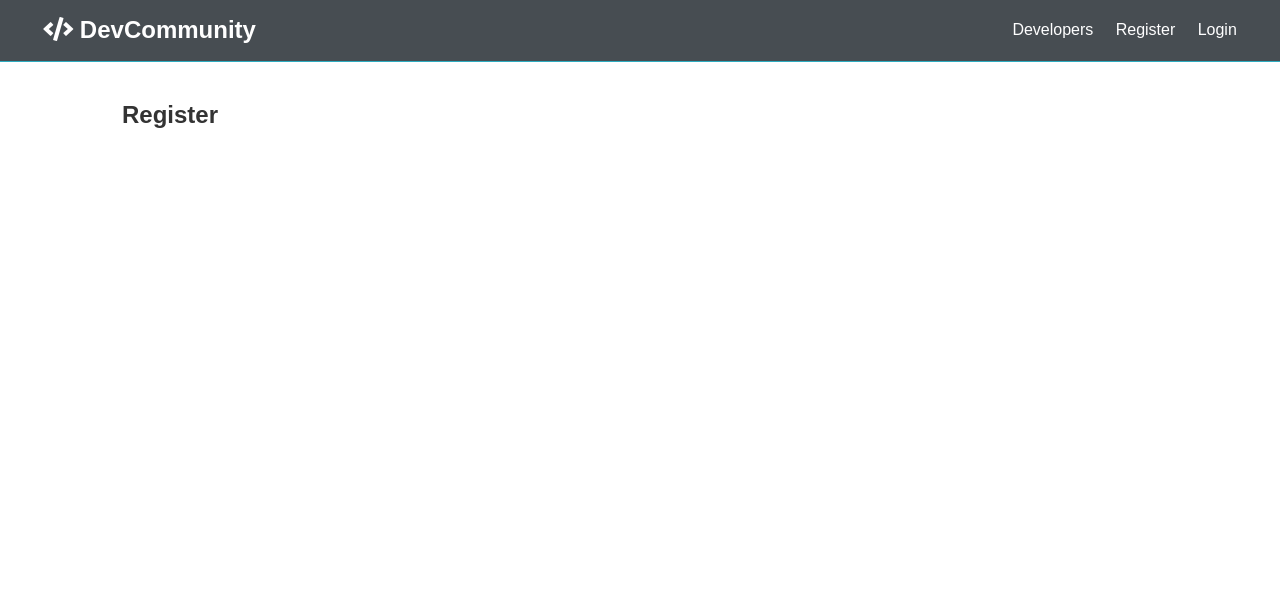
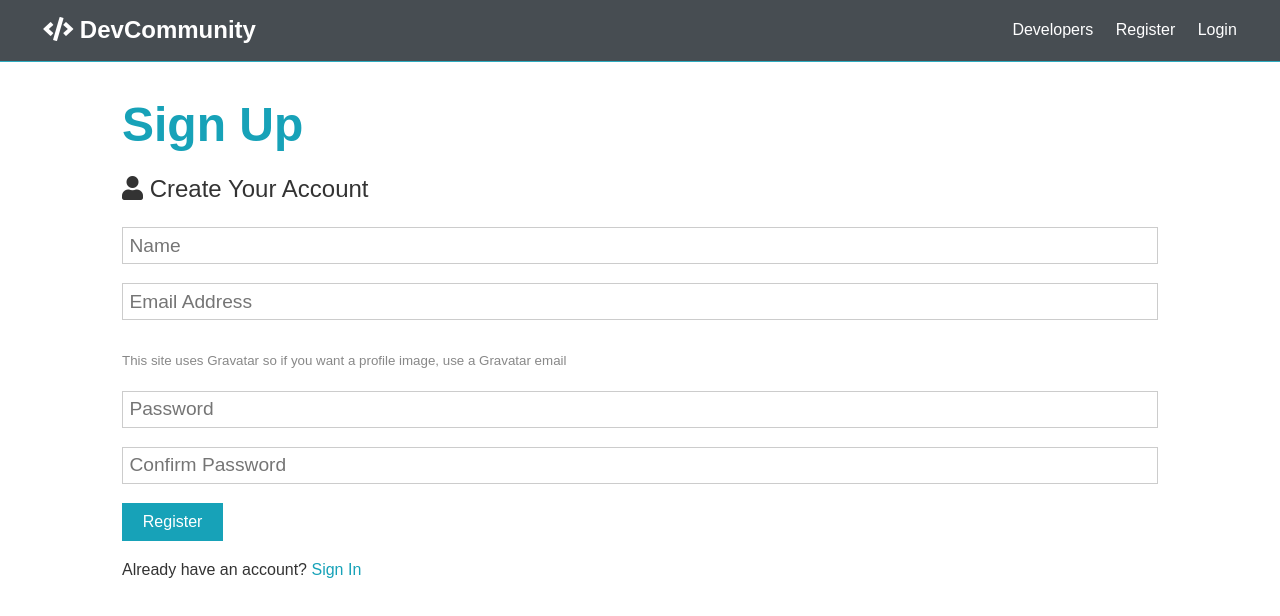
Before and after one commit to Sultan-75/social-network, a React (Create React App) app in the folder frontend/: page /register in a window 1280 px wide. Shown: the top 616 px of the page. Built offline with nearby package versions, Linux system fonts and the light colour scheme.

Commit message:
create register page and handle state

```diff
--- a/frontend/src/components/auth/Register.js
+++ b/frontend/src/components/auth/Register.js
@@ -1,9 +1,111 @@
-import React from "react";
+import React, { useState } from "react";
+import axios from "axios";
+
+const INTIAL_STATE = {
+  name: "",
+  email: "",
+  password: "",
+  confirmPassword: "",
+};
 
 const Register = () => {
+  const [formData, setFormData] = useState(INTIAL_STATE);
+  const { name, email, password, confirmPassword } = formData;
+  const formHandling = (e) => {
+    setFormData({ ...formData, [e.target.name]: e.target.value });
+    // console.log(formData);
+  };
+  const onSubmit = async (e) => {
+    e.preventDefault();
+    if (password !== confirmPassword) {
+      console.log("Password doesn't match");
+    } else {
+      // console.log(formData);
+      const newUser = {
+        name,
+        email,
+        password,
+      };
+
+      try {
+        const config = {
+          headers: {
+            "Content-Type": "application/json",
+          },
+        };
+
+        const body = JSON.stringify(newUser);
+
+        const res = await axios.post("/api/users", body, config);
+
+        console.log(res.data);
+
+        // setFormData(INTIAL_STATE);
+      } catch (err) {
+        console.error(err.response.data);
+      }
+    }
+  };
+
   return (
     <section className="container">
-      <h1>Register</h1>
+      <h1 className="large text-primary">Sign Up</h1>
+      <p className="lead">
+        <i className="fas fa-user"></i> Create Your Account
+      </p>
+      <form className="form" onSubmit={(e) => onSubmit(e)}>
+        <div className="form-group">
+          <input
+            type="text"
+            placeholder="Name"
+            name="name"
+            value={name}
+            onChange={(e) => formHandling(e)}
+            required
+          />
+        </div>
+        <div className="form-group">
+          <input
+            type="email"
+            placeholder="Email Address"
+            name="email"
+            value={email}
+            onChange={(e) => formHandling(e)}
+            required
+          />
+          <br />
+          <small className="form-text">
+            This site uses Gravatar so if you want a profile image, use a
+            Gravatar email
+          </small>
+        </div>
+        <div className="form-group">
+          <input
+            type="password"
+            placeholder="Password"
+            name="password"
+            minLength="6"
+            value={password}
+            onChange={(e) => formHandling(e)}
+            required
+          />
+        </div>
+        <div className="form-group">
+          <input
+            type="password"
+            placeholder="Confirm Password"
+            name="confirmPassword"
+            minLength="6"
+            value={confirmPassword}
+            onChange={(e) => formHandling(e)}
+            required
+          />
+        </div>
+        <input type="submit" className="btn btn-primary" value="Register" />
+      </form>
+      <p className="my-1">
+        Already have an account? <a href="login.html">Sign In</a>
+      </p>
     </section>
   );
 };
```
